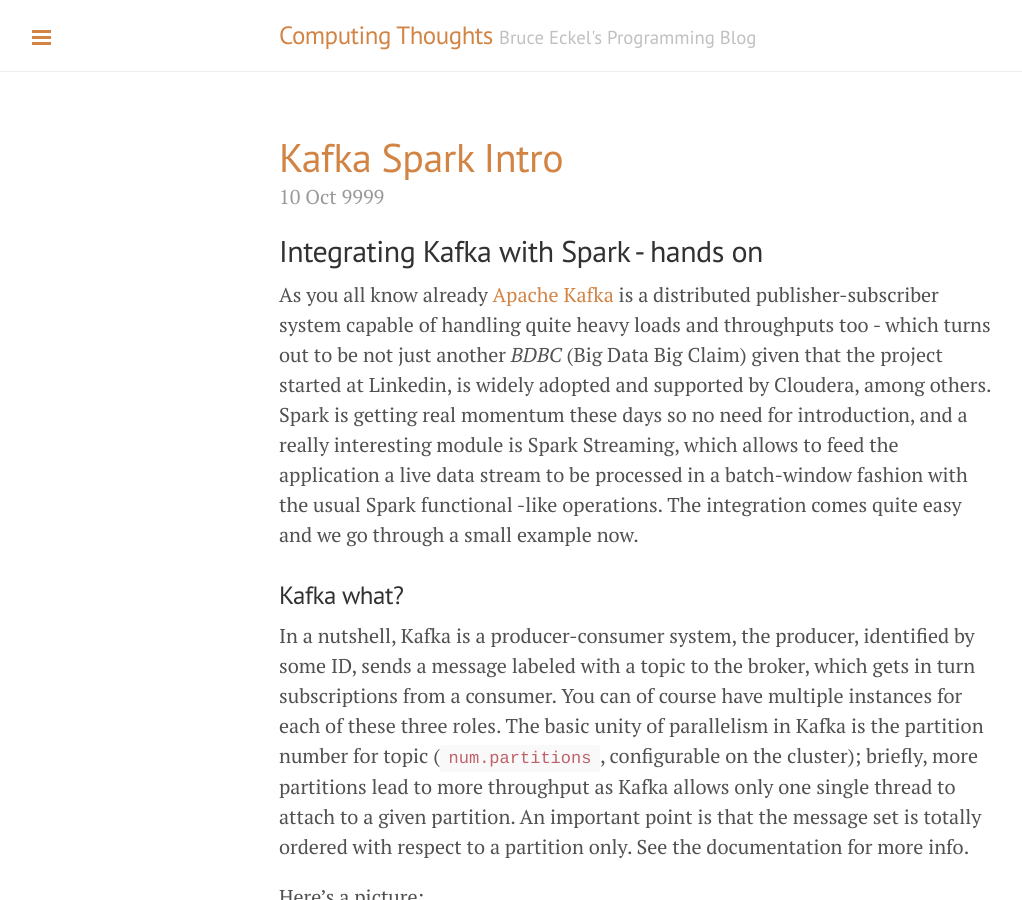
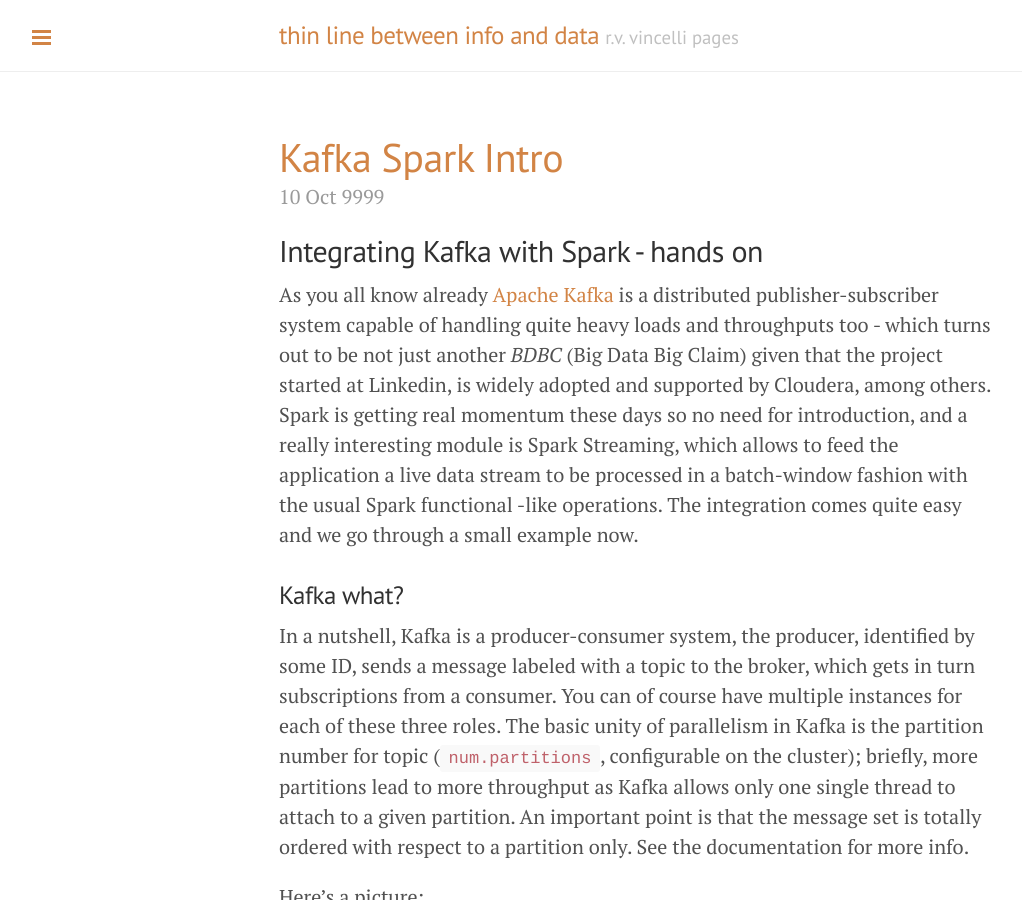
Before and after one commit to rvvincelli/rvvincelli.github.io, a Jekyll site: the page built from index.html, in a window 1280 px wide and 900 px high. Shown: the whole window, without its empty margins (1-1023 px from the left). Built offline with Jekyll 4.4.1, drawn with Linux system fonts in a browser that asks for light colours; Markdown is read by kramdown in place of the engine named in the settings; the list of posts is cut into pages by our own code.

Commit message:
Update _config.yml

```diff
--- a/_config.yml
+++ b/_config.yml
@@ -14,14 +14,13 @@
 relative_permalinks: true
 
 # Setup
-title:            Computing Thoughts
-tagline:          Bruce Eckel's Programming Blog
-url:              http://bruceeckel.github.io/
-paginate:            5
+title:            thin line between info and data
+tagline:          r.v. vincelli pages
+url:              http://rvvincelli.github.io/
+paginate:         5
 baseurl:          /
 
 # About/contact
 author:
-  name:           Bruce Eckel
-  url:            http://www.mindviewinc.com
-  email:          mindviewinc@gmail.com
+  name:           Riccardo V. Vincelli
+  email:          ReimOne@Gmail.com
```
